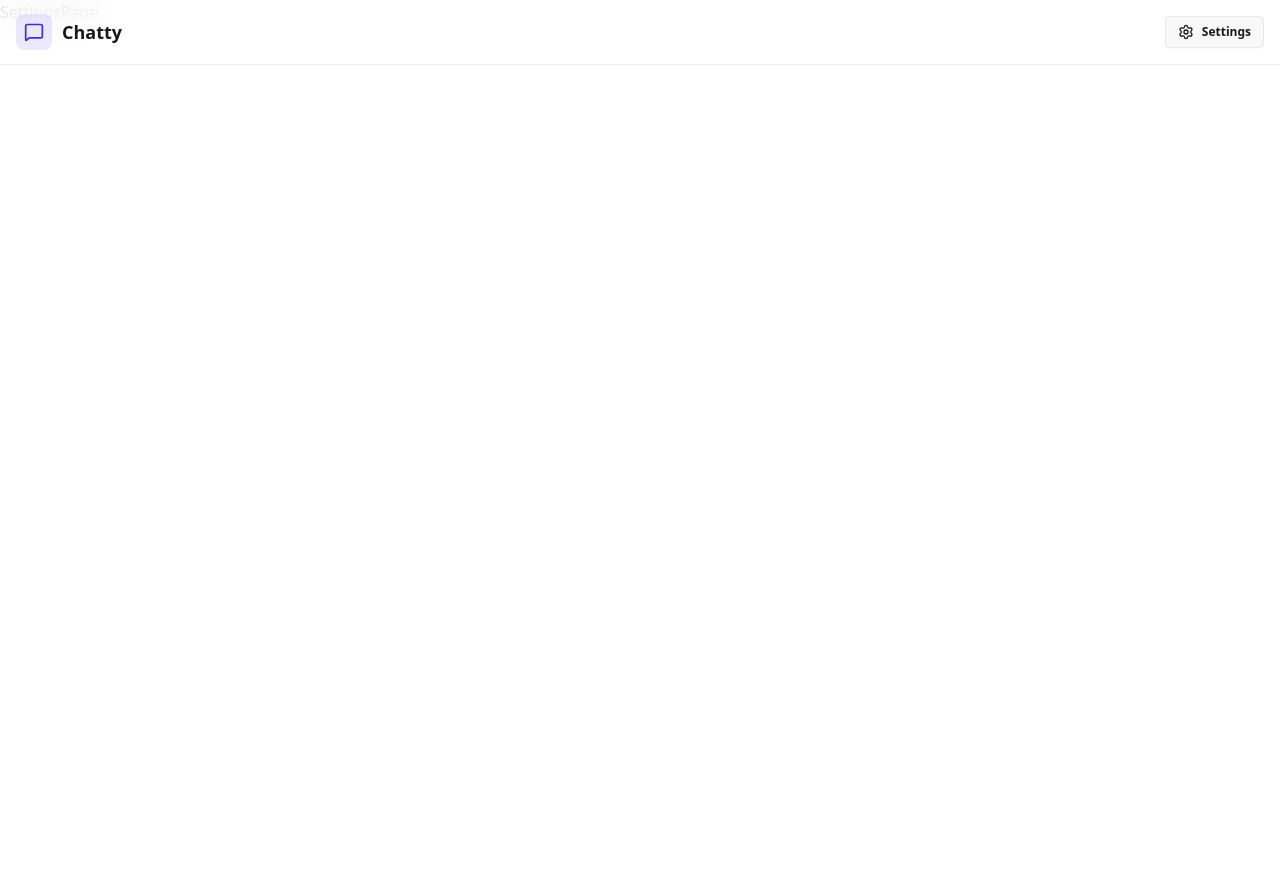
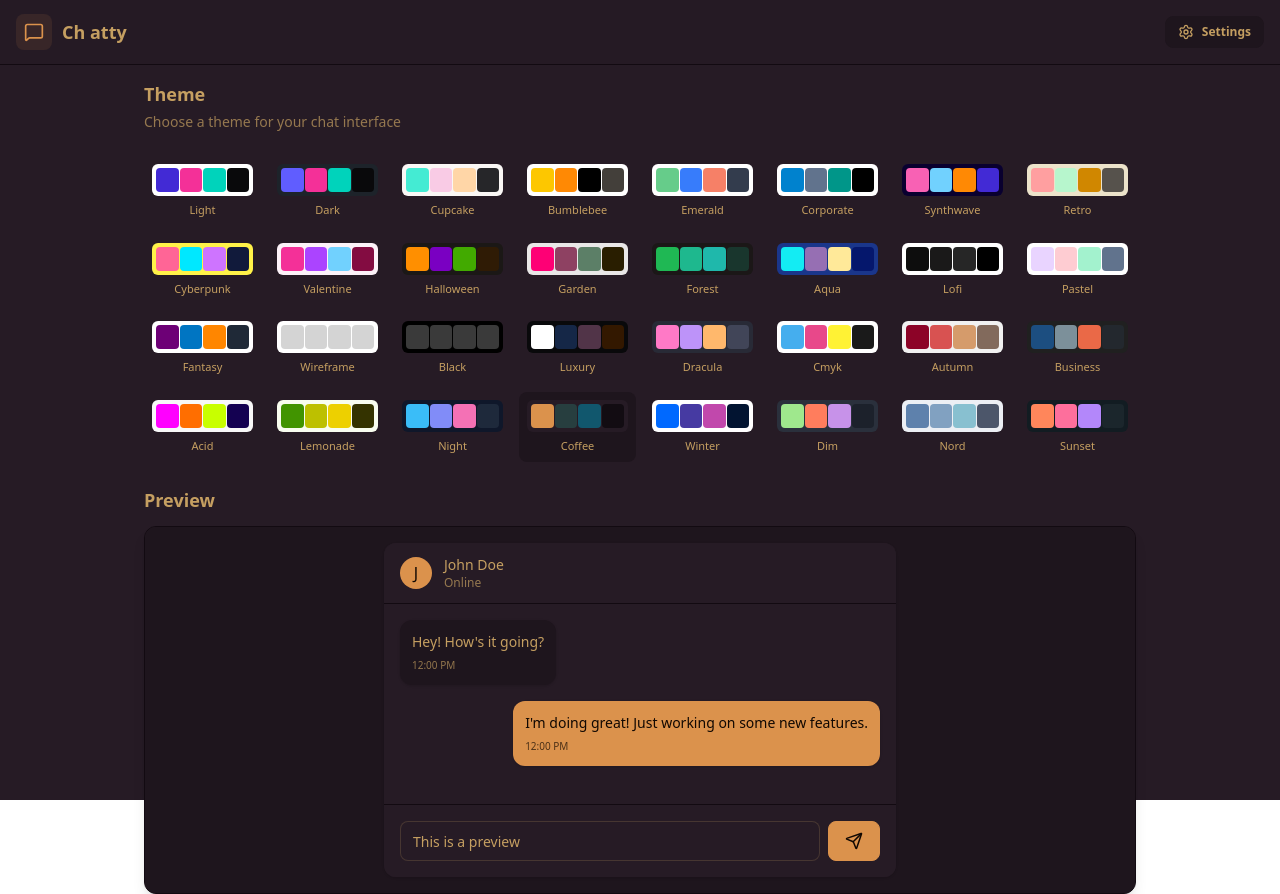
Before and after one commit to ZiyodulloRakhmonberdiev/chat-app-react, a React app: page /settings in a window 1280 px wide. Before the commit the page ends 800 px from the top, so only its background shows below. Built offline with nearby package versions, Linux system fonts and the light colour scheme; no server answers; the HTML template or start-up script is replaced by a standard one.

Commit message:
settings page created

```diff
--- a/src/App.jsx
+++ b/src/App.jsx
@@ -9,14 +9,14 @@
 import { useEffect } from "react";
 import { Loader } from "lucide-react";
 import { Toaster } from "react-hot-toast";
+import { useThemeStore } from "./store/useThemeStore";
 
 const App = () => {
   const { authUser, checkAuth, isCheckingAuth } = useAuthStore();
+  const { theme } = useThemeStore();
   useEffect(() => {
     checkAuth();
   }, [checkAuth]);
-
-  console.log({ authUser });
 
   if (isCheckingAuth && !authUser)
     return (
@@ -26,7 +26,7 @@
     );
 
   return (
-    <div>
+    <div data-theme={theme}>
       <Navbar />
       <Routes>
         <Route
--- a/src/components/Navbar.jsx
+++ b/src/components/Navbar.jsx
@@ -19,7 +19,7 @@
               <div className="size-9 rounded-lg bg-primary/10 flex items-center justify-center">
                 <MessageSquare className="w-5 h-5 text-primary" />
               </div>
-              <h1 className="text-lg font-bold">Chatty</h1>
+              <h1 className="text-lg font-bold">Ch  atty</h1>
             </Link>
           </div>
 
--- /dev/null
+++ b/src/constants/index.js
@@ -0,0 +1,34 @@
+export const THEMES = [
+  "light",
+  "dark",
+  "cupcake",
+  "bumblebee",
+  "emerald",
+  "corporate",
+  "synthwave",
+  "retro",
+  "cyberpunk",
+  "valentine",
+  "halloween",
+  "garden",
+  "forest",
+  "aqua",
+  "lofi",
+  "pastel",
+  "fantasy",
+  "wireframe",
+  "black",
+  "luxury",
+  "dracula",
+  "cmyk",
+  "autumn",
+  "business",
+  "acid",
+  "lemonade",
+  "night",
+  "coffee",
+  "winter",
+  "dim",
+  "nord",
+  "sunset",
+];
--- a/src/index.css
+++ b/src/index.css
@@ -1,2 +1,4 @@
 @import "tailwindcss";
-@plugin "daisyui"
+@plugin "daisyui"{
+    themes: all;
+}
--- a/src/pages/SettingsPage.jsx
+++ b/src/pages/SettingsPage.jsx
@@ -1,7 +1,116 @@
+import { Send } from "lucide-react";
+import { THEMES } from "../constants";
+import { useThemeStore } from "../store/useThemeStore";
+
+const PREVIEW_MESSAGES = [
+  { id: 1, content: "Hey! How's it going?", isSent: false },
+  { id: 2, content: "I'm doing great! Just working on some new features.", isSent: true },
+];
+
 const SettingsPage = () => {
+  const { theme, setTheme } = useThemeStore();
+
   return (
-    <div>SettingsPage</div>
-  )
-}
+    <div className="h-screen container mx-auto px-4 pt-20 max-w-5xl">
+      <div className="space-y-6">
+        <div className="flex flex-col gap-1">
+          <h2 className="text-lg font-semibold">Theme</h2>
+          <p className="text-sm text-base-content/70">Choose a theme for your chat interface</p>
+        </div>
 
-export default SettingsPage
+        <div className="grid grid-cols-4 sm:grid-cols-6 md:grid-cols-8 gap-2">
+          {THEMES.map((t) => (
+            <button
+              key={t}
+              className={`
+                group flex flex-col items-center gap-1.5 p-2 rounded-lg transition-colors
+                ${theme === t ? "bg-base-200" : "hover:bg-base-200/50"}
+              `}
+              onClick={() => setTheme(t)}
+            >
+              <div className="relative h-8 w-full rounded-md overflow-hidden" data-theme={t}>
+                <div className="absolute inset-0 grid grid-cols-4 gap-px p-1">
+                  <div className="rounded bg-primary"></div>
+                  <div className="rounded bg-secondary"></div>
+                  <div className="rounded bg-accent"></div>
+                  <div className="rounded bg-neutral"></div>
+                </div>
+              </div>
+              <span className="text-[11px] font-medium truncate w-full text-center">
+                {t.charAt(0).toUpperCase() + t.slice(1)}
+              </span>
+            </button>
+          ))}
+        </div>
+
+        {/* Preview Section */}
+        <h3 className="text-lg font-semibold mb-3">Preview</h3>
+        <div className="rounded-xl border border-base-300 overflow-hidden bg-base-100 shadow-lg">
+          <div className="p-4 bg-base-200">
+            <div className="max-w-lg mx-auto">
+              {/* Mock Chat UI */}
+              <div className="bg-base-100 rounded-xl shadow-sm overflow-hidden">
+                {/* Chat Header */}
+                <div className="px-4 py-3 border-b border-base-300 bg-base-100">
+                  <div className="flex items-center gap-3">
+                    <div className="w-8 h-8 rounded-full bg-primary flex items-center justify-center text-primary-content font-medium">
+                      J
+                    </div>
+                    <div>
+                      <h3 className="font-medium text-sm">John Doe</h3>
+                      <p className="text-xs text-base-content/70">Online</p>
+                    </div>
+                  </div>
+                </div>
+
+                {/* Chat Messages */}
+                <div className="p-4 space-y-4 min-h-[200px] max-h-[200px] overflow-y-auto bg-base-100">
+                  {PREVIEW_MESSAGES.map((message) => (
+                    <div
+                      key={message.id}
+                      className={`flex ${message.isSent ? "justify-end" : "justify-start"}`}
+                    >
+                      <div
+                        className={`
+                          max-w-[80%] rounded-xl p-3 shadow-sm
+                          ${message.isSent ? "bg-primary text-primary-content" : "bg-base-200"}
+                        `}
+                      >
+                        <p className="text-sm">{message.content}</p>
+                        <p
+                          className={`
+                            text-[10px] mt-1.5
+                            ${message.isSent ? "text-primary-content/70" : "text-base-content/70"}
+                          `}
+                        >
+                          12:00 PM
+                        </p>
+                      </div>
+                    </div>
+                  ))}
+                </div>
+
+                {/* Chat Input */}
+                <div className="p-4 border-t border-base-300 bg-base-100">
+                  <div className="flex gap-2">
+                    <input
+                      type="text"
+                      className="input input-bordered flex-1 text-sm h-10"
+                      placeholder="Type a message..."
+                      value="This is a preview"
+                      readOnly
+                    />
+                    <button className="btn btn-primary h-10 min-h-0">
+                      <Send size={18} />
+                    </button>
+                  </div>
+                </div>
+              </div>
+            </div>
+          </div>
+        </div>
+      </div>
+    </div>
+  );
+};
+export default SettingsPage;
--- a/src/store/useAuthStore.js
+++ b/src/store/useAuthStore.js
@@ -1,5 +1,6 @@
 import { create } from "zustand";
 import { axiosInstance } from "../lib/axios.js";
+import { useNavigate } from "react-router-dom";
 import toast from "react-hot-toast";
 
 export const useAuthStore = create((set) => ({
--- /dev/null
+++ b/src/store/useThemeStore.js
@@ -0,0 +1,9 @@
+import { create } from "zustand";
+
+export const useThemeStore = create((set) => ({
+  theme: localStorage.getItem("chat-theme") || "coffee",
+  setTheme: (theme) => {
+    localStorage.setItem("chat-theme", theme);
+    set({ theme });
+  },
+}));
--- a/vite.config.js
+++ b/vite.config.js
@@ -4,7 +4,8 @@
 
 // https://vite.dev/config/
 export default defineConfig({
-  plugins: [react(), tailwindcss(), ],
+  plugins: [react(), tailwindcss() ],
+
 });
 
 // daisyui()
```
